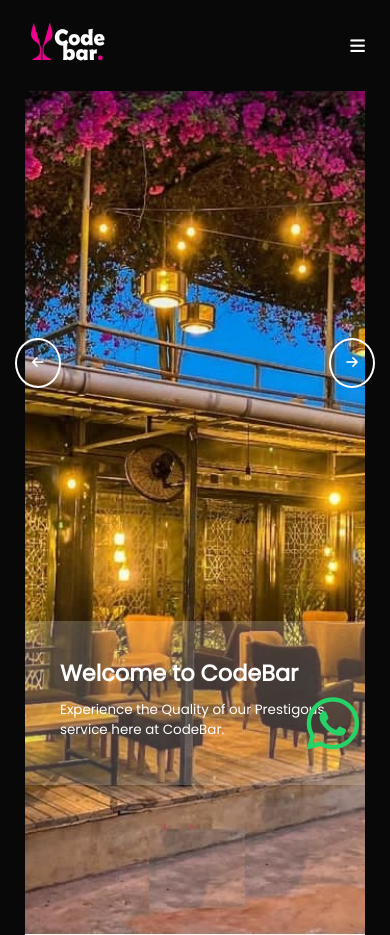
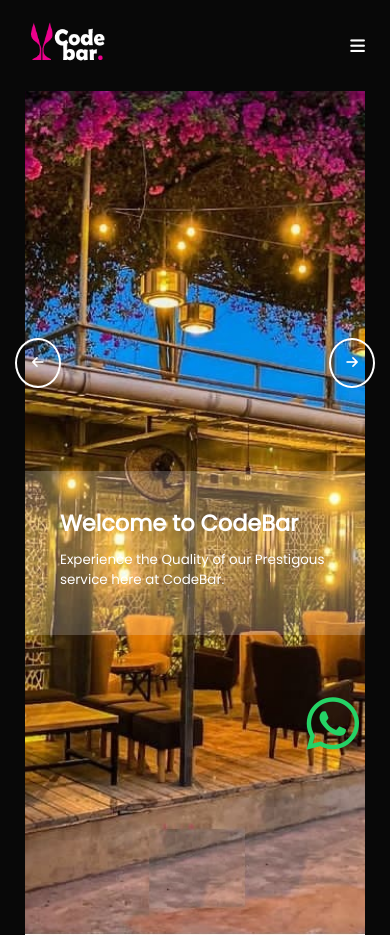
Before and after one commit to codebarr/codebarr.github.io, a plain HTML site: page index.html in a window 390 px wide. Both pictures are taken after a click on the button 37 px from the left and 362 px from the top of the page. Drawn offline with nearby package versions, Linux system fonts and the light colour scheme.

Commit message:
fifth commit

```diff
--- a/css/style.css
+++ b/css/style.css
@@ -250,7 +250,7 @@
     }
 
     .slide.current .content {
-      transform: translateY(-450px);
+      transform: translateY(-600px);
       transition: all 1.2s ease-in-out 1s;
     }
   }
```
